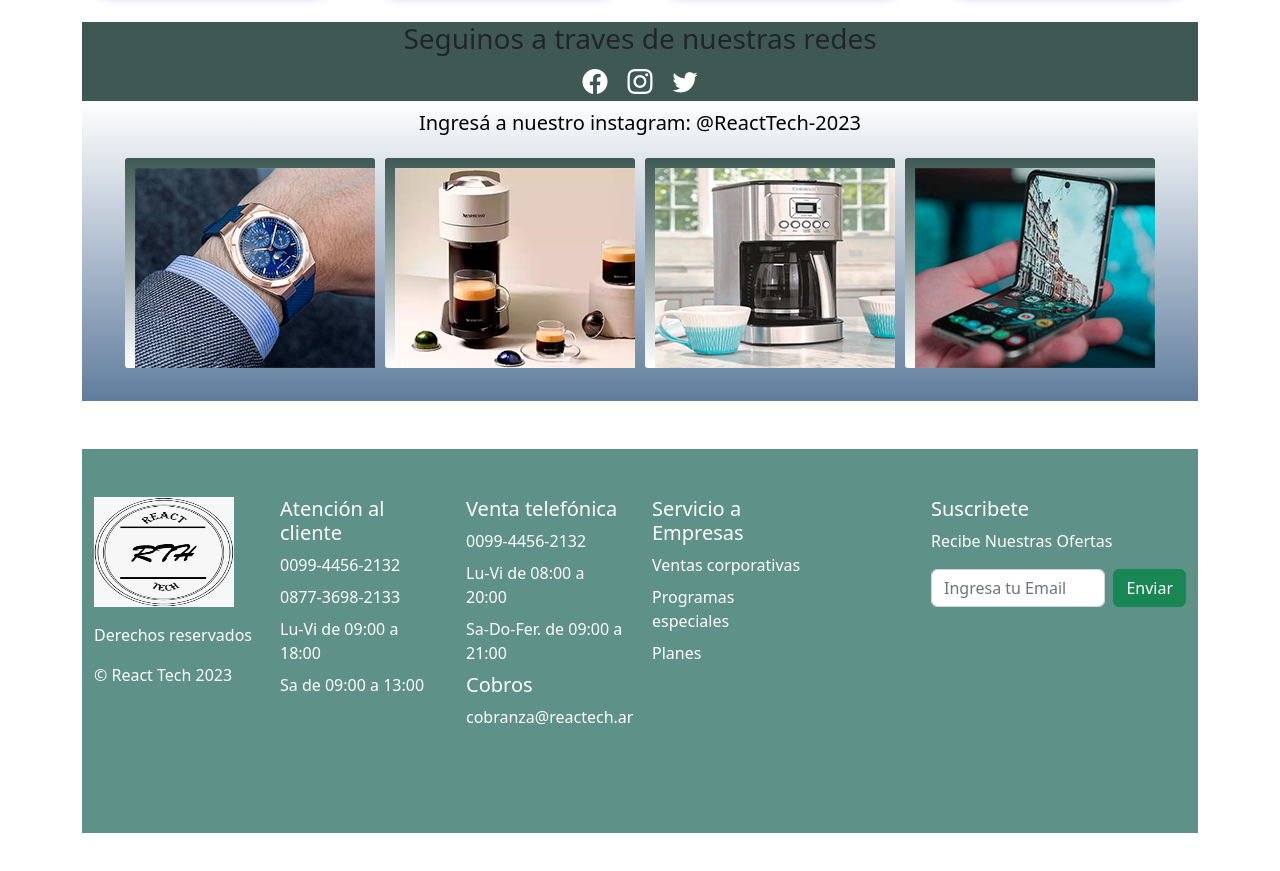
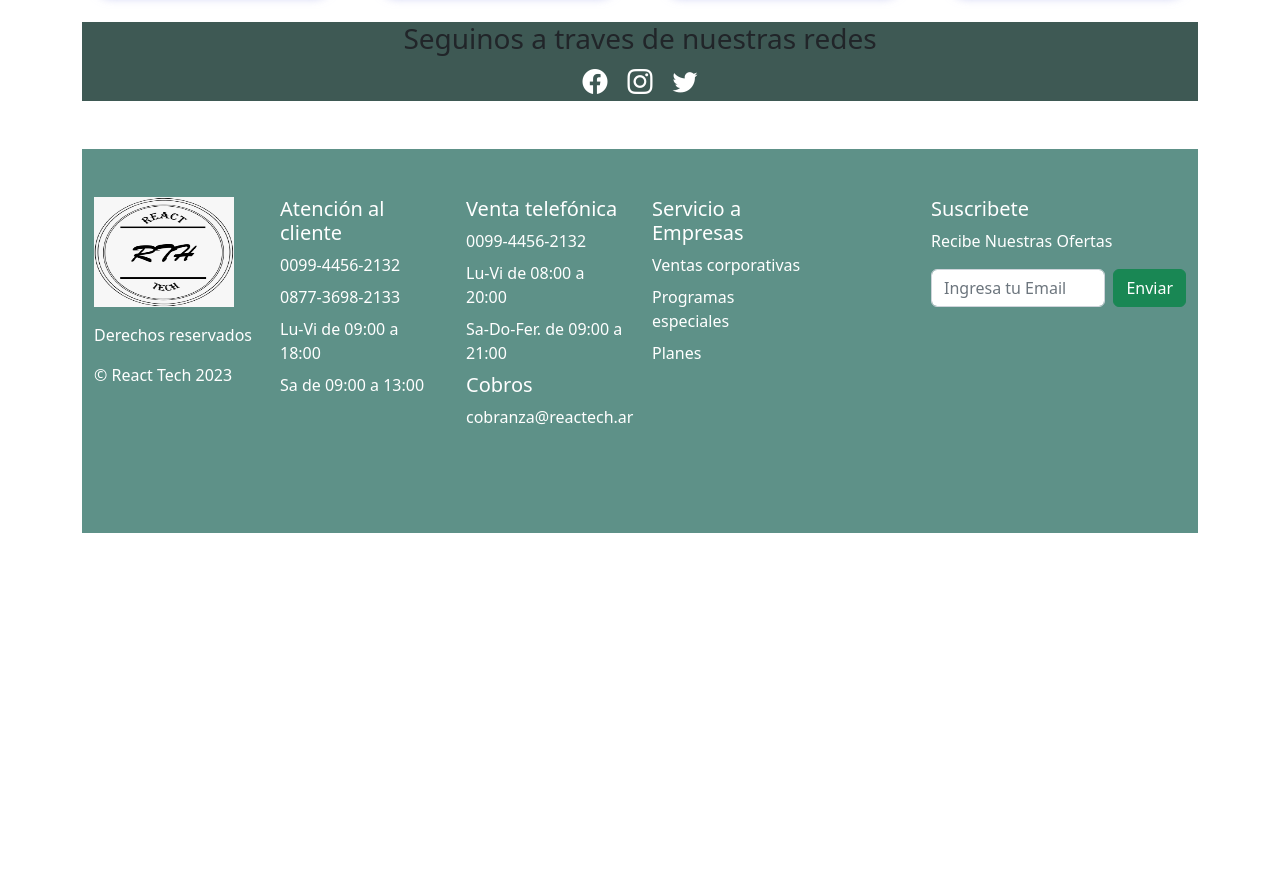
Before and after one commit to ecimbaro/TP-REACT1, a React (Vite) app: page / in a window 1280 px wide. Shown: the part 3961-4832 px from the top of the page. After the commit the page ends 4542 px from the top, so only its background shows below. Built offline with nearby package versions, Linux system fonts and the light colour scheme; data requests are answered from the project's data file.

Commit message:
borrando comentarios

```diff
--- a/src/components/Home/Home.jsx
+++ b/src/components/Home/Home.jsx
@@ -3,7 +3,6 @@ import Portada from "../Portada/Portada";
 import Carousel from "../carrousel/Carousel";
 import Categorias from "../categorias/Categorias";
 import Redes from "../carrousel/Redes";
-import Instagram from "../Instagram/Instagram";
 import ProductosProvider from "../Contexto/ContextProducts";
 import Carrito from "../Carrito/Carrito";
 import CarouselOfertas  from '../ofertas/CarouselOfertas'
@@ -18,7 +17,6 @@ const Home = () => {
         <CarouselOfertas />
         <Carrito />
         <Redes />
-        <Instagram />
       </ProductosProvider>
     </div>
   );
```
